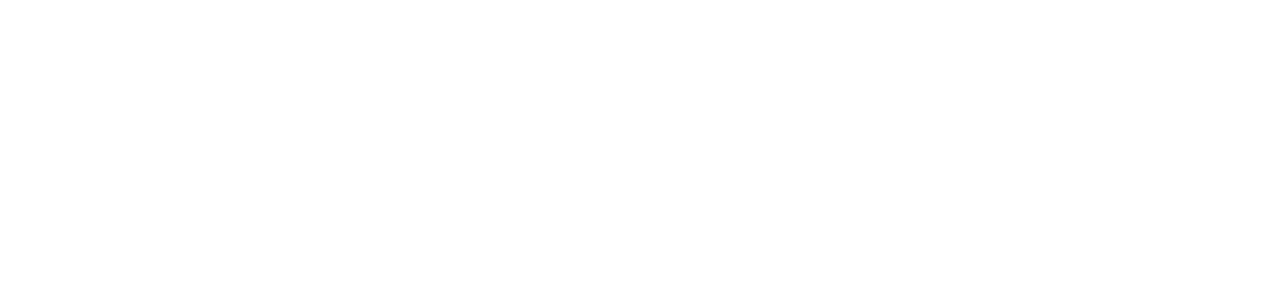
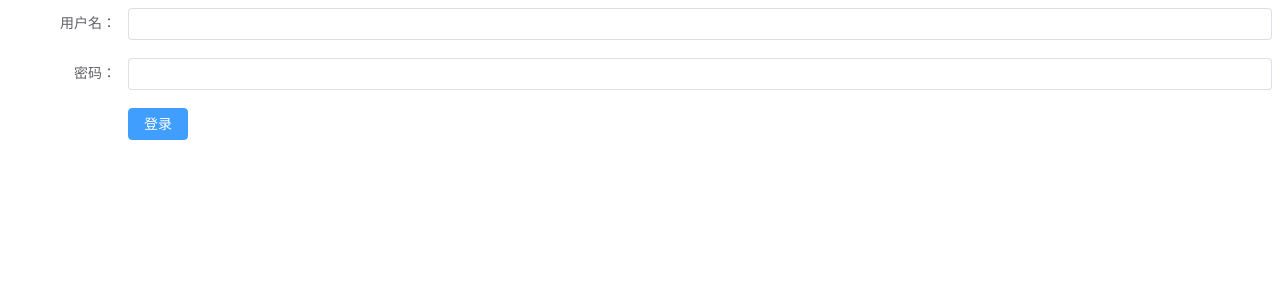
Before and after one commit to huihuiha/vite-admin-template, a Vue app: page /Login in a window 1280 px wide. Before the commit this address had no page. Shown: the top 300 px of the page. Built offline with nearby package versions, Linux system fonts and the light colour scheme.

Commit message:
chore: 修改文件路径

```diff
--- a/src/components.d.ts
+++ b/src/components.d.ts
@@ -8,6 +8,19 @@ export {}
 declare module '@vue/runtime-core' {
   export interface GlobalComponents {
     ElButton: typeof import('element-plus/es')['ElButton']
+    ElCheckbox: typeof import('element-plus/es')['ElCheckbox']
+    ElCheckboxGroup: typeof import('element-plus/es')['ElCheckboxGroup']
+    ElCol: typeof import('element-plus/es')['ElCol']
+    ElDatePicker: typeof import('element-plus/es')['ElDatePicker']
+    ElForm: typeof import('element-plus/es')['ElForm']
+    ElFormItem: typeof import('element-plus/es')['ElFormItem']
+    ElInput: typeof import('element-plus/es')['ElInput']
+    ElOption: typeof import('element-plus/es')['ElOption']
+    ElRadio: typeof import('element-plus/es')['ElRadio']
+    ElRadioGroup: typeof import('element-plus/es')['ElRadioGroup']
+    ElSelect: typeof import('element-plus/es')['ElSelect']
+    ElSwitch: typeof import('element-plus/es')['ElSwitch']
+    ElTimePicker: typeof import('element-plus/es')['ElTimePicker']
     Header: typeof import('./components/Header.vue')['default']
     RouterLink: typeof import('vue-router')['RouterLink']
     RouterView: typeof import('vue-router')['RouterView']
--- a/src/pages/Index.vue
+++ b/src/pages/Index/index.vue
@@ -16,8 +16,10 @@
 </template>
 
 <script lang="ts" setup>
-// 1. 导入图片
+// 导入图片
 import logoSrc from "@assets/imgs/logo.png";
+
+// store
 import { useUserStore } from "@/stores/user";
 
 const count = ref(0);
--- /dev/null
+++ b/src/pages/Login/index.vue
@@ -0,0 +1,29 @@
+<template>
+  <el-form :model="form" label-width="120px">
+    <el-form-item label="用户名：">
+      <el-input v-model="form.name" />
+    </el-form-item>
+    <el-form-item label="密码：">
+      <el-input v-model="form.password" />
+    </el-form-item>
+    <el-form-item>
+      <el-button type="primary" @click="onSubmit">登录</el-button>
+    </el-form-item>
+  </el-form>
+</template>
+
+<script setup lang="ts">
+const form = reactive({
+  name: "",
+  password: "",
+});
+
+const router = useRouter();
+const onSubmit = () => {
+  if (form.name === "huihui" && form.password === "123456") {
+    router.push({
+      name: "Index",
+    });
+  }
+};
+</script>
```
